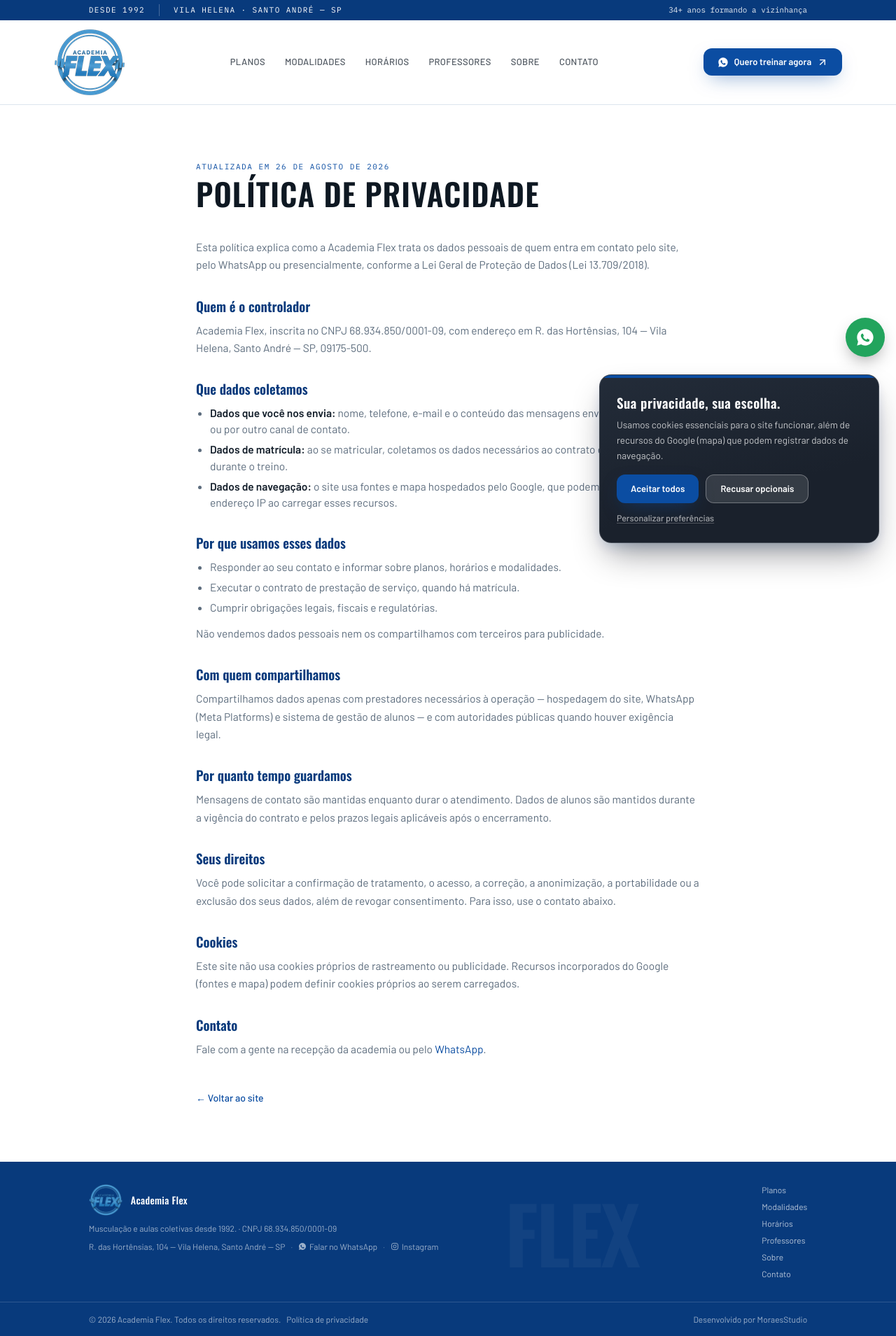
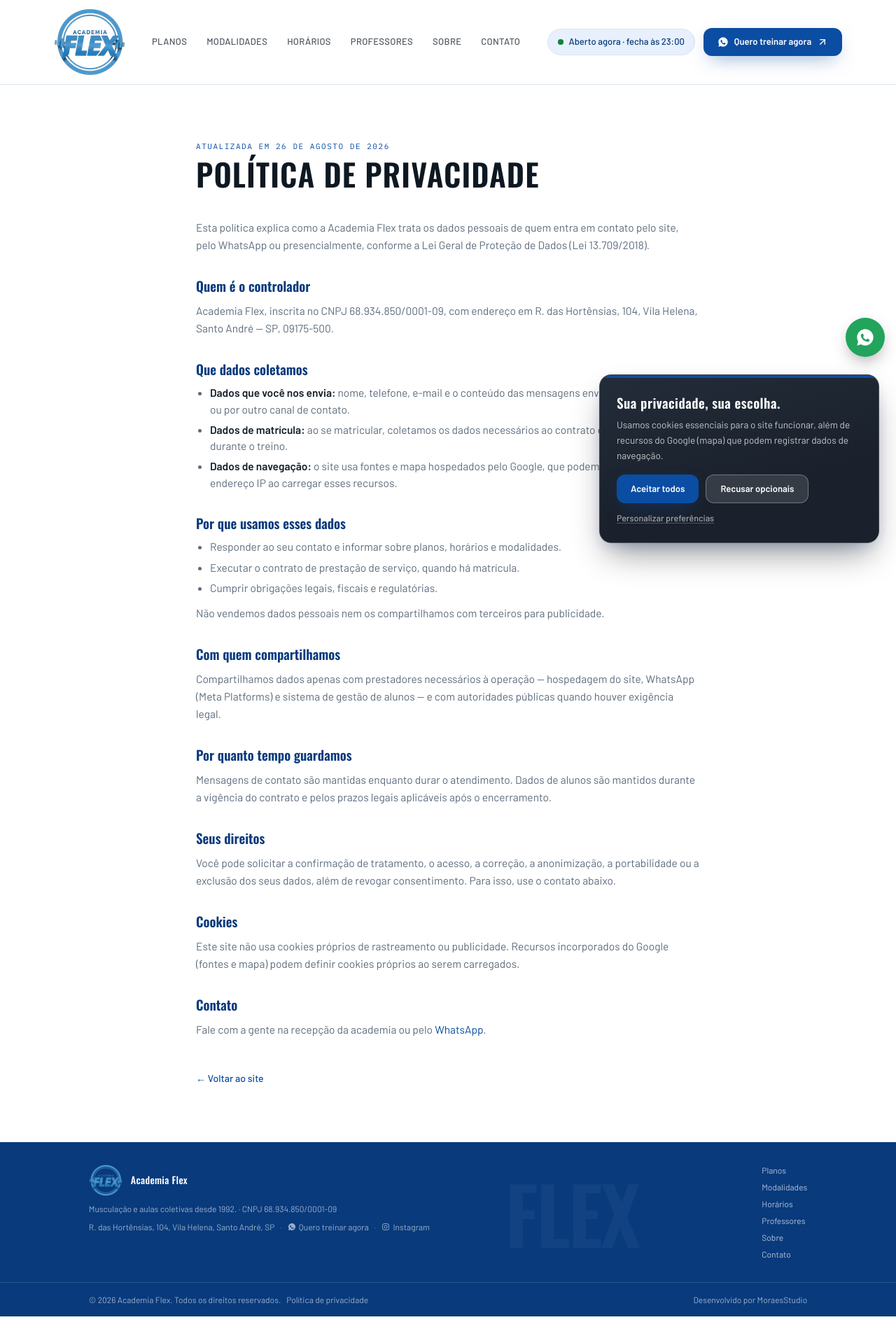
Before and after one commit to Moraes-Studio/lp-flex, a Next.js app: page /privacidade in a window 1280 px wide. Shown: the whole page at 70% size. After the commit the page ends 1881 px from the top, so only its background shows below. Built offline with nearby package versions, Linux system fonts and the light colour scheme; no server answers.

Commit message:
refactor: header sem barra de topo, rótulo único de CTA e sem travessões

```diff
--- a/content/campaign.json
+++ b/content/campaign.json
@@ -3,6 +3,6 @@
   "season": "diaDosPais",
   "tag": "Campanha Dia dos Pais",
   "titulo": "Primeiro mês por R$ 9,90",
-  "sub": "Depois 11x de R$ 129,90 — ou R$ 1.300,00 à vista no Pix.",
+  "sub": "Depois 11x de R$ 129,90, ou R$ 1.300,00 à vista no Pix.",
   "terminaEm": "2026-08-31"
 }
--- a/src/components/layout/footer.tsx
+++ b/src/components/layout/footer.tsx
@@ -41,7 +41,7 @@ const linkFocus =
  */
 export function Footer() {
   const ano = new Date().getFullYear();
-  const endereco = `${siteConfig.address.street}, ${siteConfig.address.city} — ${siteConfig.address.state}`;
+  const endereco = `${siteConfig.address.street}, ${siteConfig.address.city}, ${siteConfig.address.state}`;
 
   return (
     // `isolate` (não só `relative`): cria stacking context próprio pro
@@ -106,7 +106,7 @@ export function Footer() {
                 className={`inline-flex items-center gap-1 hover:text-white hover:underline ${linkFocus}`}
               >
                 <WhatsappGlyph className="h-3 w-3" />
-                Falar no WhatsApp
+                Quero treinar agora
               </a>
               <span className="text-white/30">·</span>
               <a
--- a/src/components/layout/header.tsx
+++ b/src/components/layout/header.tsx
@@ -2,41 +2,44 @@ import Image from 'next/image';
 import Link from 'next/link';
 import { navigation } from '@/config/navigation';
 import { siteConfig, whatsappUrl } from '@/config/site';
+import { getFuncionamento } from '@/lib/content/funcionamento';
 import { Button } from '@/components/ui/button';
 import { MobileMenu } from '@/components/layout/mobile-menu';
+import { StatusChip } from '@/components/layout/status-chip';
 import { WhatsappGlyph } from '@/components/shared/whatsapp-glyph';
 import { CtaArrow } from '@/components/shared/cta-arrow';
 
+/**
+ * Header único (a barra azul do topo com "desde 1992 · Vila Helena" saiu na
+ * rodada de 2026-10-07: a mesma informação já abre o hero e repeti-la três
+ * vezes era vício de template). O chip "aberto agora" veio do hero pra cá,
+ * só a partir de `xl`, pra navegação continuar numa linha só em `lg`.
+ */
 export function Header() {
-  const anos = new Date().getFullYear() - siteConfig.foundedYear;
+  const funcionamento = getFuncionamento();
 
   return (
     <div className="sticky top-0 z-50">
-      <div className="bg-flex-blue-700 hidden text-white md:block">
-        <div className="mx-auto flex max-w-[1180px] items-center gap-5 px-[6%] py-1.5 font-mono text-[11px] tracking-[0.13em] uppercase">
-          <span>Desde {siteConfig.foundedYear}</span>
-          <span className="border-l border-white/25 pl-5">
-            Vila Helena · {siteConfig.address.city} — {siteConfig.address.state}
-          </span>
-          <span className="ml-auto normal-case tracking-normal opacity-90">
-            {anos}+ anos formando a vizinhança
-          </span>
-        </div>
-      </div>
-
       <header className="bg-background border-border flex items-center justify-between gap-4 border-b px-[6%] py-3">
-        <Link href="/" aria-label={`${siteConfig.name} — página inicial`} className="shrink-0">
+        <Link href="/" aria-label={`${siteConfig.name}, página inicial`} className="shrink-0">
           {/* 102×96 = tamanho nativo do arquivo-fonte (public/logo.png) —
            * teto sem ficar borrado. Já aumentado uma vez (68×64) e o cliente
            * ainda achou pequeno; isto é o máximo que dá pra crescer sem pedir
            * um arquivo de logo maior/vetor (ver mesma pendência em footer.tsx). */}
+          {/* `priority` foi deprecado no Next 16 em favor de `preload`, e nenhum
+           * dos dois seta prioridade de fetch sozinho mais (confirmado em
+           * node_modules/next/dist/docs/.../image.md) — sem `fetchPriority`
+           * explícito essa imagem (LCP real da home, medido via Lighthouse
+           * mobile local) baixava sem prioridade nenhuma, atrás das 14 fontes
+           * e do CSS bloqueante: ~1,3s dos ~3,1s do LCP. */}
           <Image
             src="/logo.png"
             alt=""
             width={102}
             height={96}
             className="h-24 w-[102px]"
-            priority
+            preload
+            fetchPriority="high"
           />
         </Link>
 
@@ -53,6 +56,7 @@ export function Header() {
         </nav>
 
         <div className="ml-auto flex items-center gap-3">
+          <StatusChip funcionamento={funcionamento} className="hidden xl:inline-flex" />
           <Button asChild size="sm" className="group hidden md:inline-flex">
             <a
               href={whatsappUrl('Olá! Quero treinar na Academia Flex.')}
--- a/src/components/shared/whatsapp-float.tsx
+++ b/src/components/shared/whatsapp-float.tsx
@@ -11,7 +11,7 @@ export function WhatsappFloat() {
       href={whatsappUrl('Olá! Vim pelo site e quero saber mais sobre os planos.')}
       target="_blank"
       rel="noopener noreferrer"
-      aria-label="Falar no WhatsApp"
+      aria-label="Quero treinar agora"
       // id="whatsapp-float": alvo do seletor `body:has(#cookie-consent)
       // #whatsapp-float` em globals.css — enquanto o banner de cookies
       // existir no DOM, essa regra CSS reposiciona/esconde o botão (nunca
--- a/src/config/site.ts
+++ b/src/config/site.ts
@@ -17,7 +17,7 @@ export const siteConfig = {
   cnpj: '68.934.850/0001-09',
   razaoSocial: null as string | null,
   address: {
-    street: 'R. das Hortênsias, 104 — Vila Helena',
+    street: 'R. das Hortênsias, 104, Vila Helena',
     city: 'Santo André',
     state: 'SP',
     zip: '09175-500',
```
Also changed, not shown: 2 other files (tests, documents, lock files or other folders).
